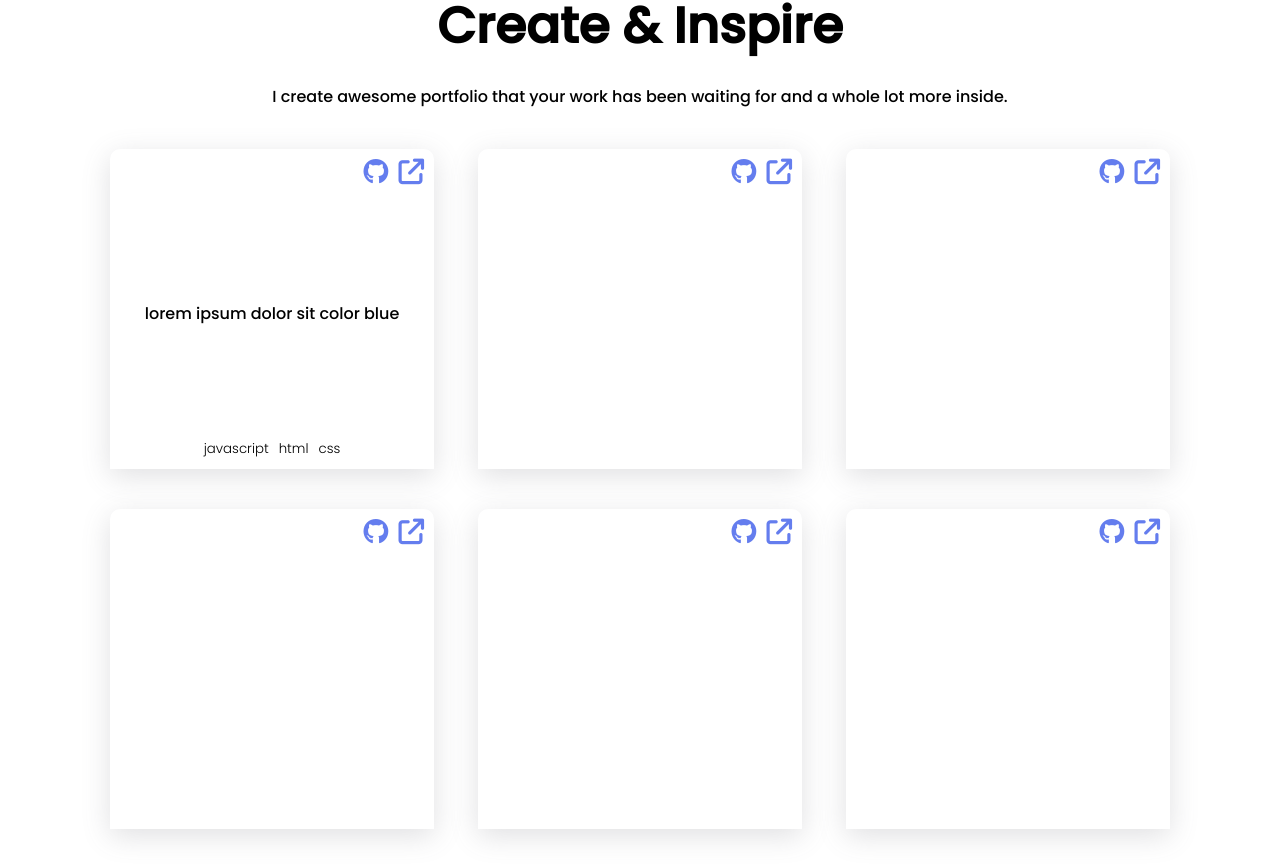
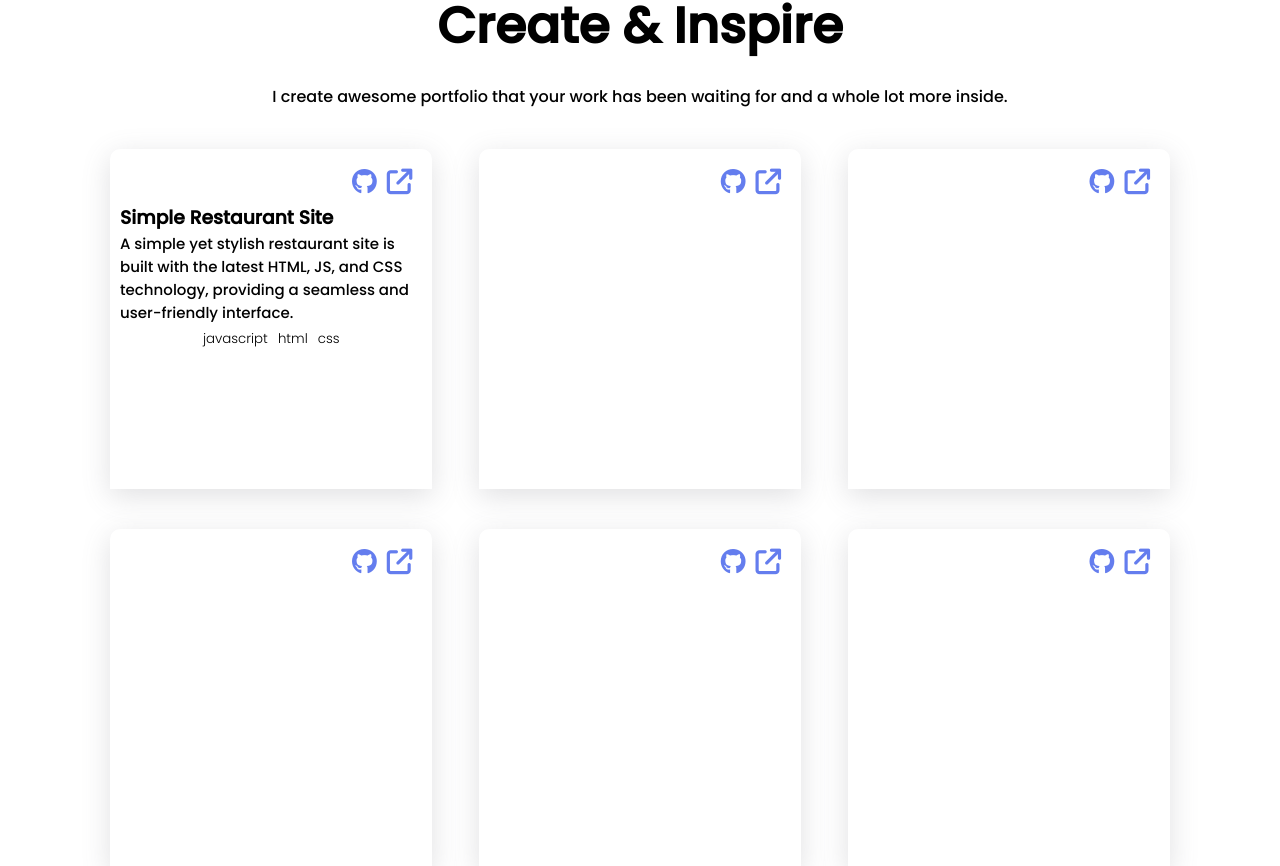
Before and after one commit to Frimps101/Portfolio_Site, a React (Create React App) app: page / in a window 1280 px wide. Shown: the part 1661-2527 px from the top of the page. Built offline with nearby package versions, Linux system fonts and the light colour scheme.

Commit message:
Added more stuff

```diff
--- a/src/components/product/Product.jsx
+++ b/src/components/product/Product.jsx
@@ -1,9 +1,9 @@
 import React from "react";
 import "./product.css";
+import "../../data";
 
 const Product = ({ link, title, desc, tech }) => {
-
-  console.log(title)
+  console.log(title);
   return (
     <div className="p">
       <div className="p-icons">
@@ -30,7 +30,7 @@ const Product = ({ link, title, desc, tech }) => {
 
       <div className="p-text">
         <h3 className="p-title">{title}</h3>
-        <p className="p-text">{desc}</p>
+        <p className="p-text__content">{desc}</p>
       </div>
 
       <div className="p-tech">
--- a/src/components/product/product.css
+++ b/src/components/product/product.css
@@ -1,16 +1,18 @@
-.p{
-    width: 30%;
+.p {
+  width: 28%;
   height: 40vh;
   margin: 20px 10px;
   box-shadow: rgba(100, 100, 111, 0.2) 0px 7px 29px 0px;
   border-radius: 10px 10px 0px 0px;
   transition-delay: 5s;
   color: black;
+  padding: 10px;
+
 
   display: flex;
   flex-direction: column;
-    justify-content: space-between;
-    /* gap: 20px;; */
+  /* justify-content: space-between; */
+  gap: 5px;
 }
 
 .p:hover {
@@ -20,7 +22,7 @@
   color: white;
 }
 
-.p-icons{
+.p-icons {
   margin-top: 10px;
   display: flex;
   justify-content: right;
@@ -29,18 +31,27 @@
   /* background: blue; */
 }
 
-.icon{
+.icon {
   padding-right: 10px;
   font-size: 1.6rem;
   color: var(--violet-primary);
 }
 
+.p-text{
 
-.p-title{
-    color: black;
 }
 
-.p-tech{
+.p-title {
+  color: black;
+  text-align: left;
+}
+
+.p-text__content {
+  text-align: left;
+  font-size: 15px;
+}
+
+.p-tech {
   display: flex;
   justify-content: center;
   gap: 10px;
@@ -49,8 +60,8 @@
   font-weight: 300;
 }
 
-@media screen and (max-width: 480px){
-    .p{
+@media screen and (max-width: 480px) {
+  .p {
     width: 40%;
     height: 20vh;
   }
--- a/src/components/productList/ProductList.jsx
+++ b/src/components/productList/ProductList.jsx
@@ -15,7 +15,7 @@ const ProductList = () => {
 
             <div className="pl-list">
                 {products.map((item)=>(
-                    <Product key={item.id} link={item.link} desc={item.desc} tech={item.tech}/>
+                    <Product key={item.id} link={item.link} title={item.title} desc={item.desc} tech={item.tech}/>
                 ))}
 
 
--- a/src/data.js
+++ b/src/data.js
@@ -2,8 +2,8 @@ export const products = [
   {
     id: 1,
     link: "https://restaurant-site.pages.dev/",
-    title: "Frimps Eatery",
-    desc: "lorem ipsum dolor sit color blue",
+    title: "Simple Restaurant Site",
+    desc: "A simple yet stylish restaurant site is built with the latest HTML, JS, and CSS technology, providing a seamless and user-friendly interface. ",
     tech: ["javascript", "html", "css"],
   },
   {
```
Lines whose indentation alone changed are shown as unchanged.
